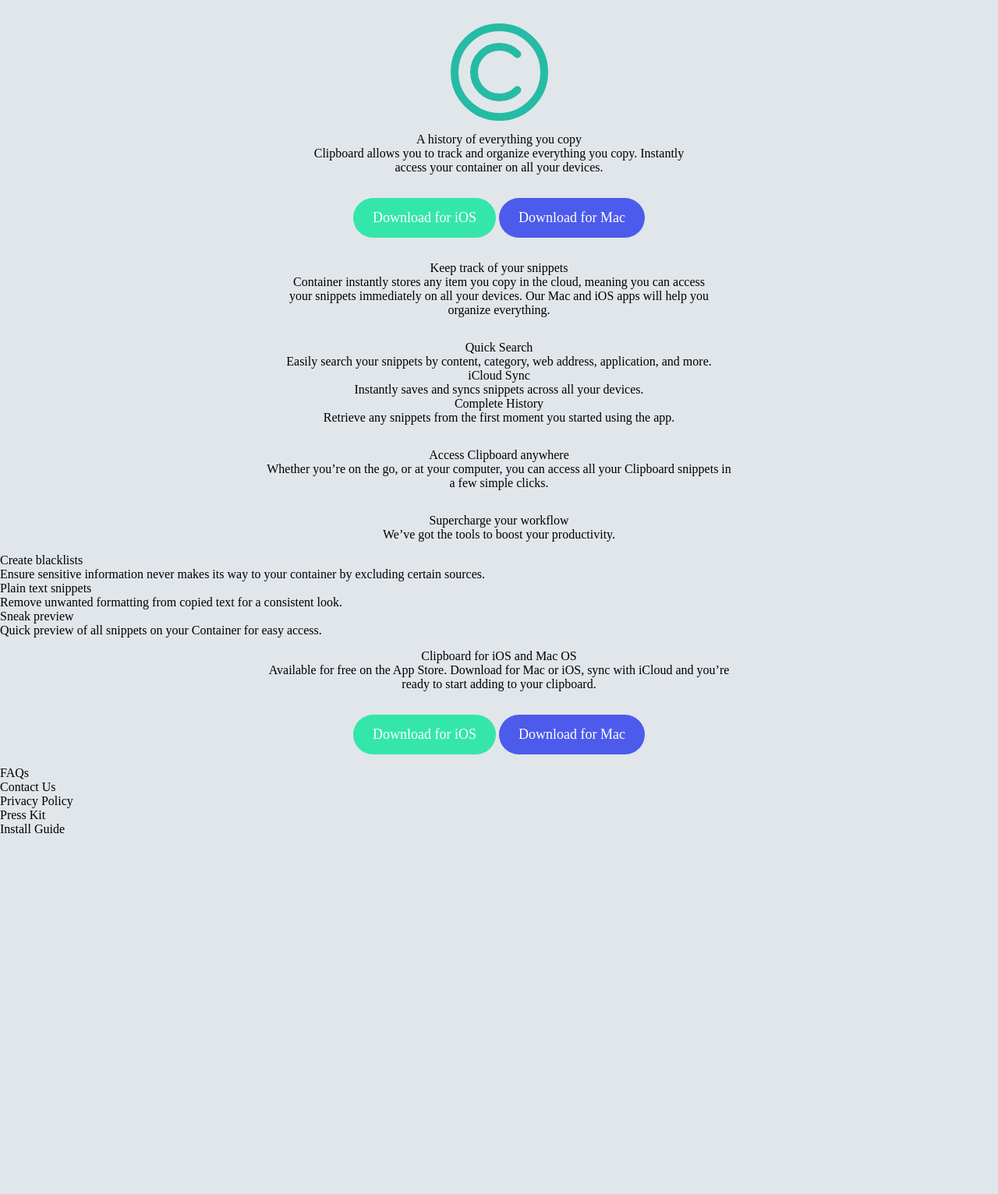
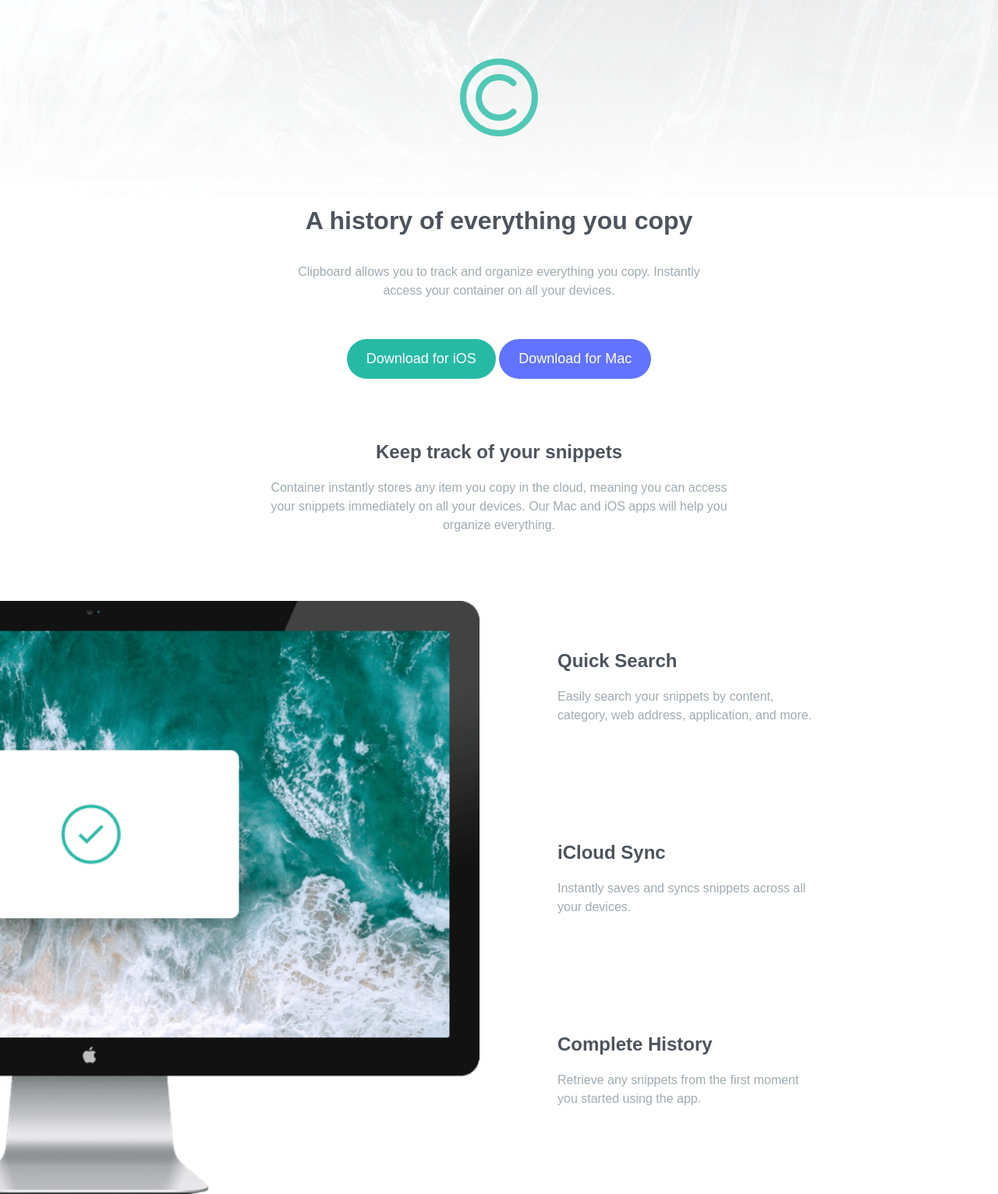
Before and after one commit to betoddh/Alebrto-_Ex_Repo, a plain HTML site: page index.html in a window 1280 px wide. Shown: the top 1532 px of the page at 78% size. Before the commit the page ends 1073 px from the top, so only its background shows below. Drawn offline with Linux system fonts and the light colour scheme.

Commit message:
progreso solo falta abajo

```diff
--- a/index.html
+++ b/index.html
@@ -9,25 +9,28 @@
   <title>Container</title>
 
   <link rel="stylesheet" href="./style.css">
+
 </head>
 <body>
 
 
+<div class="bac_cont_img">
+
+  <img id="log_cent" src="./images/logo.svg">
+</div>
+
   <div class="center">
-  <img id="log_cent" src="./images/logo.svg">
-
     <div>
-    <div>
-      A history of everything you copy
+      <h1>A history of everything you copy</h1>
     </div>
 
     <div>
-    Clipboard allows you to track and organize everything you
+    <p>Clipboard allows you to track and organize everything you
     copy. Instantly<br> access your container on all your devices.</p>
     </div>
 
   </div>
-</div>
+
 
 <div class="center">
 
@@ -44,68 +47,77 @@
 <div class="center">
 
   <div>
-    Keep track of your snippets
+    <h2>Keep track of your snippets</h2>
   </div>
 
-  <div >
+  <div>
     <p>Container instantly stores any item you copy in the cloud,
     meaning you can access<br> your snippets immediately on all your
     devices. Our Mac and iOS apps will help you<br> organize everything.</p>
   </div>
 
 </div>
+<div class="cont_IT">
 
-<div class="center">
+  <div >
+    <img class="im_pc" src="./images/image-computer.png" alt="mac fuchi">
+  </div>
+  <div id="txt_rigth">
     <div >
         <div>
-        Quick Search
+          <h2>Quick Search</h2>
         </div>
 
         <div>
-        Easily search your snippets by content, category, web address, application, and more.
+          <p class="text_im">Easily search your snippets by content,<br> category, web address, application, and more.</p>
         </div>
     </div>
 
 
     <div >
       <div>
-      iCloud Sync
+        <h2>iCloud Sync</h2>
       </div>
 
       <div>
-      Instantly saves and syncs snippets across all your devices.
+        <p class="text_im">Instantly saves and syncs snippets across all<br> your devices.</p>
       </div>
     </div>
 
     <div>
       <div>
-      Complete History
+        <h2>Complete History</h2>
       </div>
 
       <div>
-      Retrieve any snippets from the first moment you started using the app.
+        <p class="text_im">Retrieve any snippets from the first moment<br> you started using the app.</p>
+      </div>
     </div>
   </div>
 </div>
 
 <div class="center">
   <div>
-    Access Clipboard anywhere
+    <h2 class="pad">Access Clipboard anywhere</h2>
   </div>
 
   <div>
-    Whether you’re on the go, or at your computer, you can access all your Clipboard
-    snippets in a few simple clicks.
+    <p>Whether you’re on the go, or at your computer, you can access all your Clipboard<br>
+    snippets in a few simple clicks.</p>
   </div>
+
+
+    <img id="im_center" src="./images/image-devices.png" alt="devices">
+
 </div>
 
 <div class="center">
   <div>
-    Supercharge your workflow
+    <h2>Supercharge your workflow</h2>
   </div>
 
   <div>
-    We’ve got the tools to boost your productivity.
+    <p>We’ve got the tools to boost your productivity.</p>
   </div>
 </div>
 
--- a/style.css
+++ b/style.css
@@ -1,19 +1,27 @@
 * {
     padding: 0;
     margin: 0;
+    font-family: "Bai Jamjuree", sans-serif;
+
+    font-style: normal;
 }
 
 body {
-    background-color: rgb(225, 230, 235);
-    margin: 5px solid black;
+
+    margin: 0;
+    padding: 0;
+
+
+
 }
 #log_cent{
 
     position: sticky;
-    margin-left: auto;
-    margin-right: auto;
     display: block;
     padding: 15px;
+    width: 100px;
+    height: 100px;
+
 
 }
 .center{
@@ -35,16 +43,16 @@ body {
     text-decoration: none;
     outline: none;
     color: #fff;
-    background-color: rgb(53, 230, 171);
+    background-color: #26baa4 ;
     border:none;
     border-radius: 45px;
 
 }
 
-.center_buttons:hover {background-color: rgb(6, 241, 124)}
+.center_buttons:hover {background-color: #1e9482}
 
 .center_buttons:active {
-    background-color: rgb(6, 241, 124);
+    background-color: #177264;
     box-shadow: 0 5px #666;
     transform: translateY(4px);
   }
@@ -59,14 +67,116 @@ body {
     text-decoration: none;
     outline: none;
     color: #fff;
-    background-color: rgb(76, 91, 235);
+    background-color: #6173ff;
     border:none;
     border-radius: 45px;
 }
-.center_buttons2:hover {background-color: rgb(41, 61, 238)}
+.center_buttons2:hover {background-color: #4351b8}
 
 .center_buttons2:active {
-    background-color: rgb(41, 61, 238);
+    background-color: #323d8b;
     box-shadow: 0 5px #666;
     transform: translateY(4px);
   }
+
+.bac_cont_img{
+    background-image: url(images/bg-header-desktop.png) ;
+    background-size: cover;
+    background-position: center;
+    background-repeat: no-repeat;
+    height: 30vh;
+    width: auto;
+   opacity: 0.8;
+    display:flex;
+    justify-content: center;
+    align-items: center;
+    margin-left: auto;
+    margin-right: auto;
+
+
+}
+ @media (min-width: 768px) {
+            .bac_cont_img {
+                width: 100vw;
+                height: 20vw;
+                max-width: auto;
+                max-height: 250px;
+            }
+        }
+
+
+        @media (max-width: 480px) {
+            .bac_cont_img{
+                width: 40vw;
+                height: 40vw;
+                max-width: 150px;
+                max-height: 150px;
+            }
+        }
+h1{
+    padding-bottom: 15px;
+    color: #4c545d;
+    font-weight: 600;
+
+}
+p{
+    padding-bottom: 20px;
+    padding-top: 20px;
+    font-weight: 400;
+    color: #9fabb2 ;
+    line-height: 1.5;
+}
+.im_pc{
+   width: 1000px;
+   height: 850spx;
+   object-fit: cover;
+   position: relative;
+
+
+}
+
+
+
+#txt_rigth{
+    width:auto;
+    text-align: left;
+    width: 500px;
+
+
+}
+p.text_im{
+    padding-bottom: 100px;
+    width: 500px;
+}
+h2{
+    padding-top: 50px;
+    color: #4c545d;
+    font-weight: 600;
+
+}
+h3{
+    color: #4c545d;
+    font-weight: 600;
+}
+.pad{
+    padding-top: 100px;
+}
+#im_center{
+
+    padding: 40px;
+    width: 700px;
+    position:relative;
+    right: 88px;
+
+
+
+}
+.cont_IT{
+    padding-top: 50px;
+    display:flex;
+    align-items: center;
+    justify-content: center;
+    padding-right: 450px;
+    gap: 100px;
+
+}
```
Lines whose indentation alone changed are shown as unchanged.
